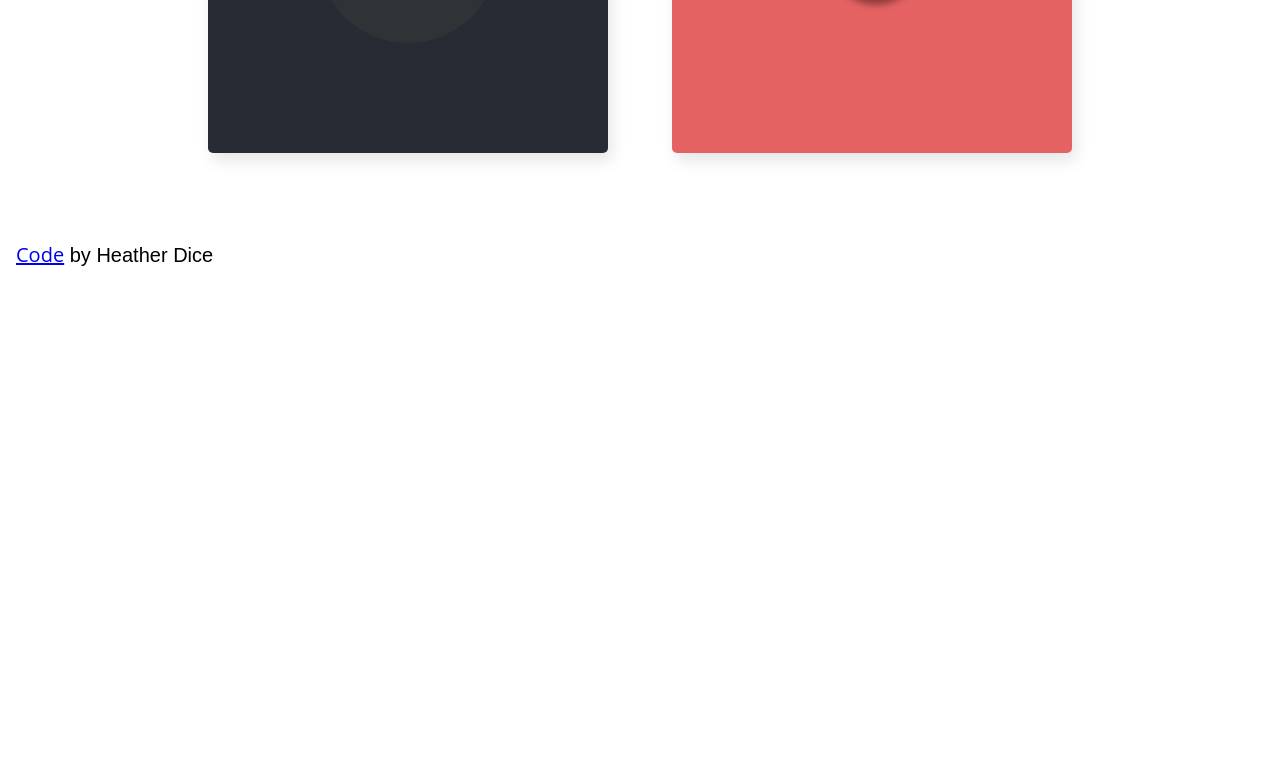
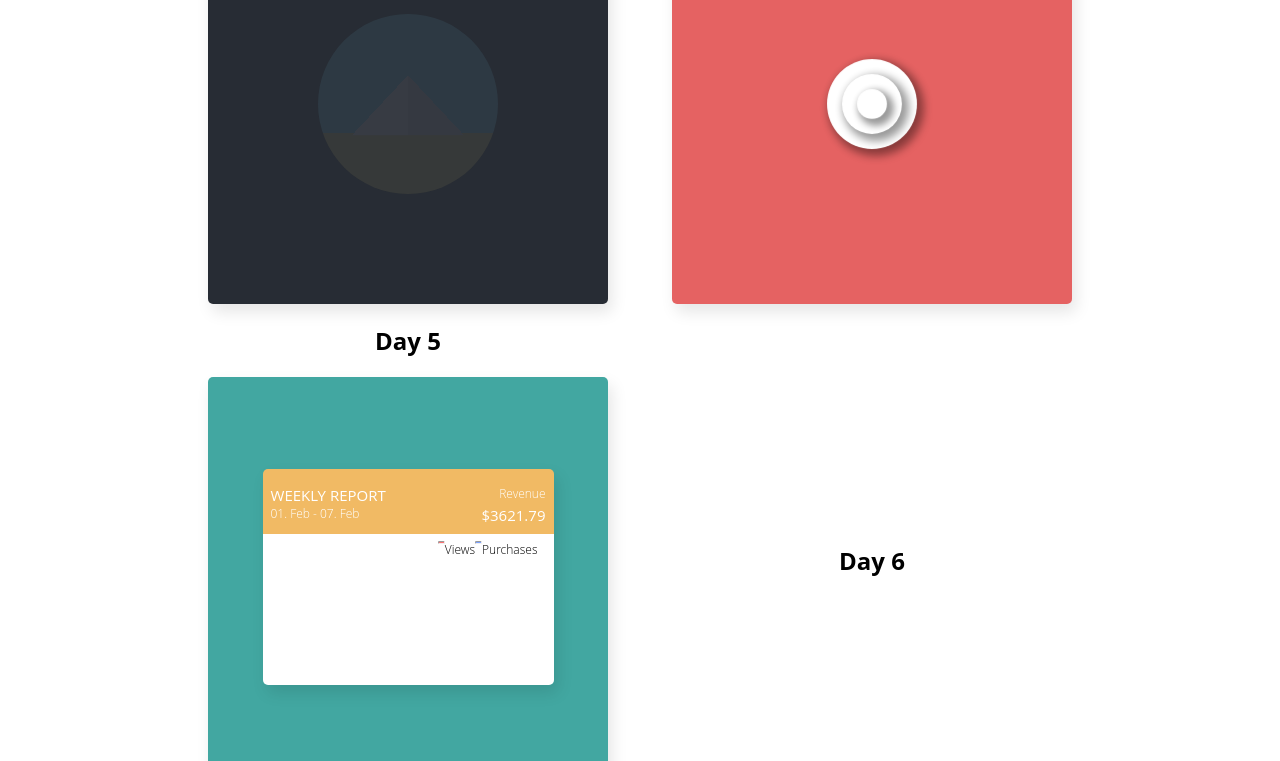
Before and after one commit to heatherdice/100_days_css, a React (Create React App) app: page / in a window 1280 px wide. Shown: the part 1539-2300 px from the top of the page. Before the commit the page ends 1843 px from the top, so only its background shows below. Built offline with nearby package versions, Linux system fonts and the light colour scheme.

Commit message:
Code cleanup, class specification

```diff
--- a/src/components/Days.js
+++ b/src/components/Days.js
@@ -34,16 +34,16 @@ export default function Days() {
                         </div>
                     </div>
 
-                    {/* <div className="grid-rows">
+                    <div className="grid-rows">
                         <div className="grid-blocks">
                             <h3 className="day-heading">Day 5</h3>
                             <Day5 />
                         </div>
                         <div className="grid-blocks">
                             <h3 className="day-heading">Day 6</h3>
-                            <Day6 />
+                            {/* <Day6 /> */}
                         </div>
-                    </div> */}
+                    </div>
                 </div>
             </div>
         </>
--- a/src/components/days/Day4.js
+++ b/src/components/days/Day4.js
@@ -3,8 +3,7 @@ import "../../styles/dayStyles/Day4.css";
 
 export default function Day4() {
     return (
-        <>
-            {/* red box container */}
+        // red box container
         <div className="day-container container-color4">
 
             {/* circle animations */}
@@ -14,6 +13,5 @@ export default function Day4() {
                 </div>
             </div>
         </div>
-        </>
     )
 }
--- a/src/components/days/Day5.js
+++ b/src/components/days/Day5.js
@@ -3,17 +3,17 @@ import "../../styles/dayStyles/Day5.css";
 
 export default function Day5() {
     return (
-        <>
-            {/* green box container */}
-            <div className="day-container container-color5">
+        // green box container
+        <div className="day-container container-color5">
 
+            <div className="chart-container">
                 {/* chart header */}
                 <div className="chart-header">
-                    <div className="top-row">
+                    <div className="chart-top-row">
                         <h2>WEEKLY REPORT</h2>
                         <h4>Revenue</h4>
                     </div>
-                    <div className="bottom-row">
+                    <div className="chart-bottom-row">
                         <h4>01. Feb - 07. Feb</h4>
                         <h2>$3621.79</h2>
                     </div>
@@ -27,6 +27,6 @@ export default function Day5() {
                     <h4>Purchases</h4>
                 </div>
             </div>
-        </>
+        </div>
     )
 }
--- a/src/styles/dayStyles/Day5.css
+++ b/src/styles/dayStyles/Day5.css
@@ -1,5 +1,5 @@
 * {
-	font-family: 'Open Sans', Helvetica, sans-serif;
+	font-family: 'Open Sans', Helvetica, sans-serif !important;
 }
 
 /* green box container */
@@ -10,7 +10,7 @@
 /* card for chart */
 .chart-container {
 	padding: 8px;
-	z-index: 3;
+	z-index: 4;
 	position: relative;
 	width: 275px;
 	height: 200px;
@@ -27,22 +27,22 @@
 }
 
 /* headings in orange section */
-h2, h4 {
+.chart-container h2, .chart-container h4 {
 	margin: 0;
 }
 
-h2 {
+.chart-container h2 {
 	font-size: 15px;
 	font-weight: 400;
 }
 
-h4, .key {
+.chart-container h4, .key {
 	font-size: 12px;
 	font-weight: 8;
 }
 
 /* alignment for header text */
-.top-row, .bottom-row {
+.chart-top-row, .chart-bottom-row {
 	display: flex;
 	flex-direction: row;
 	justify-content: space-between;
```
Lines whose indentation alone changed are shown as unchanged.
